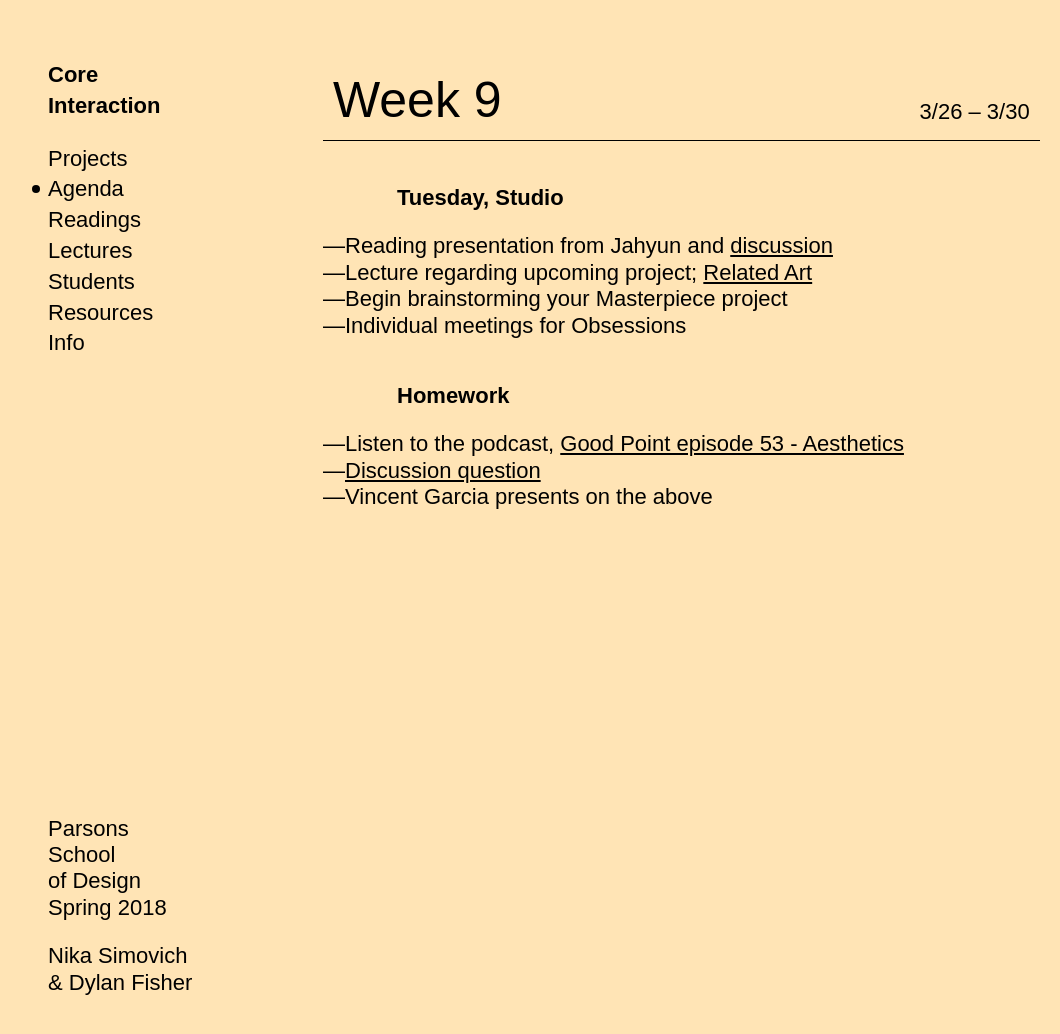
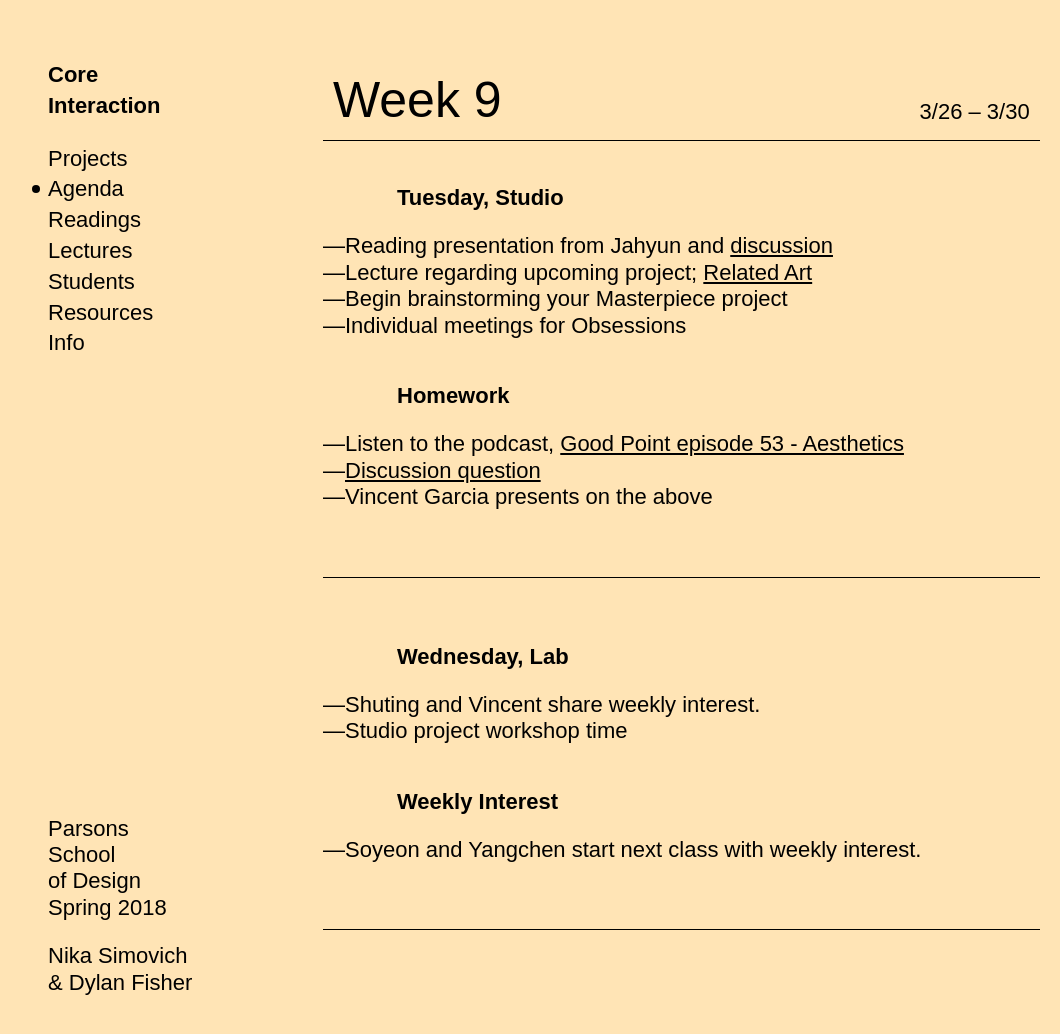
Before and after one commit to dylanfisher/ci18, a Jekyll site: the page built from _agendas/week-9.md, in a window 1280 px wide and 1056 px high. Shown: the top 1034 px of the window, without its empty margins (12-1072 px from the left). Built offline with Jekyll 4.4.1, drawn with Linux system fonts in a browser that asks for light colours; some web fonts are replaced.

Commit message:
Add week 9 lab agenda

```diff
--- a/_agendas/week-9.md
+++ b/_agendas/week-9.md
@@ -16,3 +16,16 @@ date_range:       3/26 – 3/30
 - Listen to the podcast, [Good Point episode 53 - Aesthetics](https://soundcloud.com/goodpoint/53-aesthetics)
 - [Discussion question](https://docs.google.com/document/d/16WVTJlKeuprNQj4uEs7WRCDQdtYyoxJusAD5Yw6d94I/edit?usp=sharing)
 - Vincent Garcia presents on the above
+
+---
+
+### Wednesday, Lab
+
+- Shuting and Vincent share weekly interest.
+- Studio project workshop time
+
+### Weekly Interest
+
+- Soyeon and Yangchen start next class with weekly interest.
+
+---
```
Also changed, not shown: other parts of _agendas/week-9.md (+1 -1 lines), _agendas/week-7.md (+1 -1 lines), _agendas/week-8.md (+1 -1 lines).
